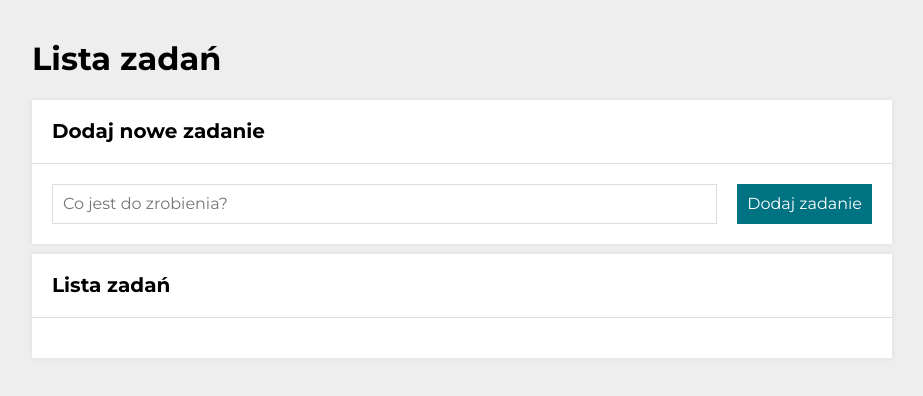
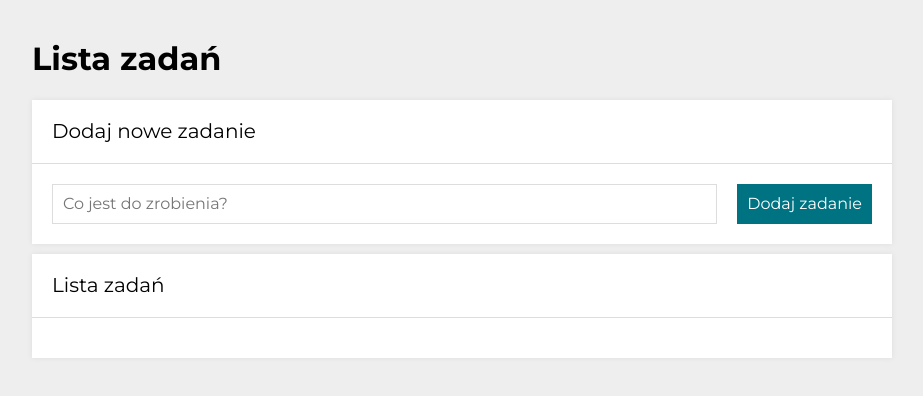
Before and after one commit to michal-owsiak/to-do-list, a React (Create React App) app: page / in a window 1280 px wide. Shown: the top 396 px of the page, without its empty margins (178-1101 px from the left). Built offline with nearby package versions, Linux system fonts and the light colour scheme.

Commit message:
styled components added to Section component

```diff
--- a/src/Section/index.js
+++ b/src/Section/index.js
@@ -1,15 +1,17 @@
-import "./style.css";
+import { StyledSection, Header, Title } from "./styled";
 
 const Section = ({ title, extraHeaderContent, mainSectionContent }) => (
-  <section className="section">
-    <div className="section__header">
-      <h2 className="section__title">{title}</h2>
+  <StyledSection>
+    <Header>
+      <Title>
+        {title}
+      </Title>
       {extraHeaderContent}
-    </div>
+    </Header>
     <div>
       {mainSectionContent}
     </div>
-  </section>
+  </StyledSection>
 );
 
 export default Section;
--- a/src/Section/style.css
+++ /dev/null
@@ -1,28 +0,0 @@
-.section {
-    background: white;
-    box-shadow: 0 0 5px #ddd;
-    margin: 10px 0;
-}
-
-.section__title {
-    padding: 20px;
-    font-size: 20px;
-    margin: 0;
-}
-
-.section__header {
-    display: grid;
-    grid-template-columns: 1fr auto auto;
-    border-bottom: 1.5px solid #ddd;
-}
-
-@media (max-width: 767px) {
-    .section__container {
-        grid-template-columns: 1fr;
-    }
-
-    .section__header {
-        display: flex;
-        flex-direction: column;
-    }
-}
--- /dev/null
+++ b/src/Section/styled.js
@@ -0,0 +1,24 @@
+import styled from "styled-components";
+
+export const StyledSection = styled.section`
+  background: white;
+  box-shadow: 0 0 5px #ddd;
+  margin: 10px 0;
+`;
+
+export const Header = styled.div`
+  display: grid;
+  grid-template-columns: 1fr auto auto;
+  border-bottom: 1.5px solid #ddd;
+
+  @media (max-width: 767px) {
+    display: flex;
+    flex-direction: column;
+  };
+`;
+
+export const Title = styled.div`
+  padding: 20px;
+  font-size: 20px;
+  margin: 0;
+`;
```
